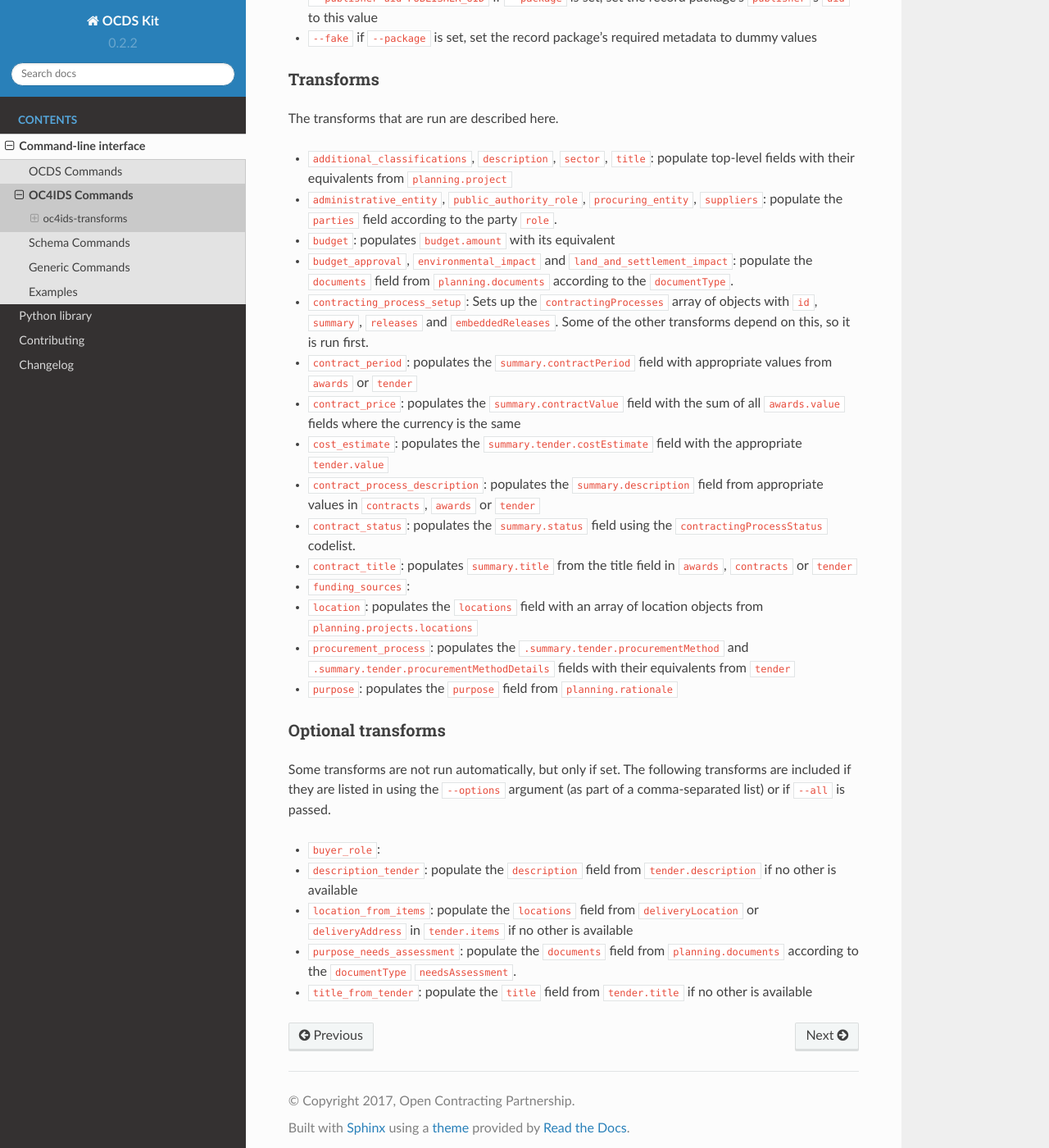
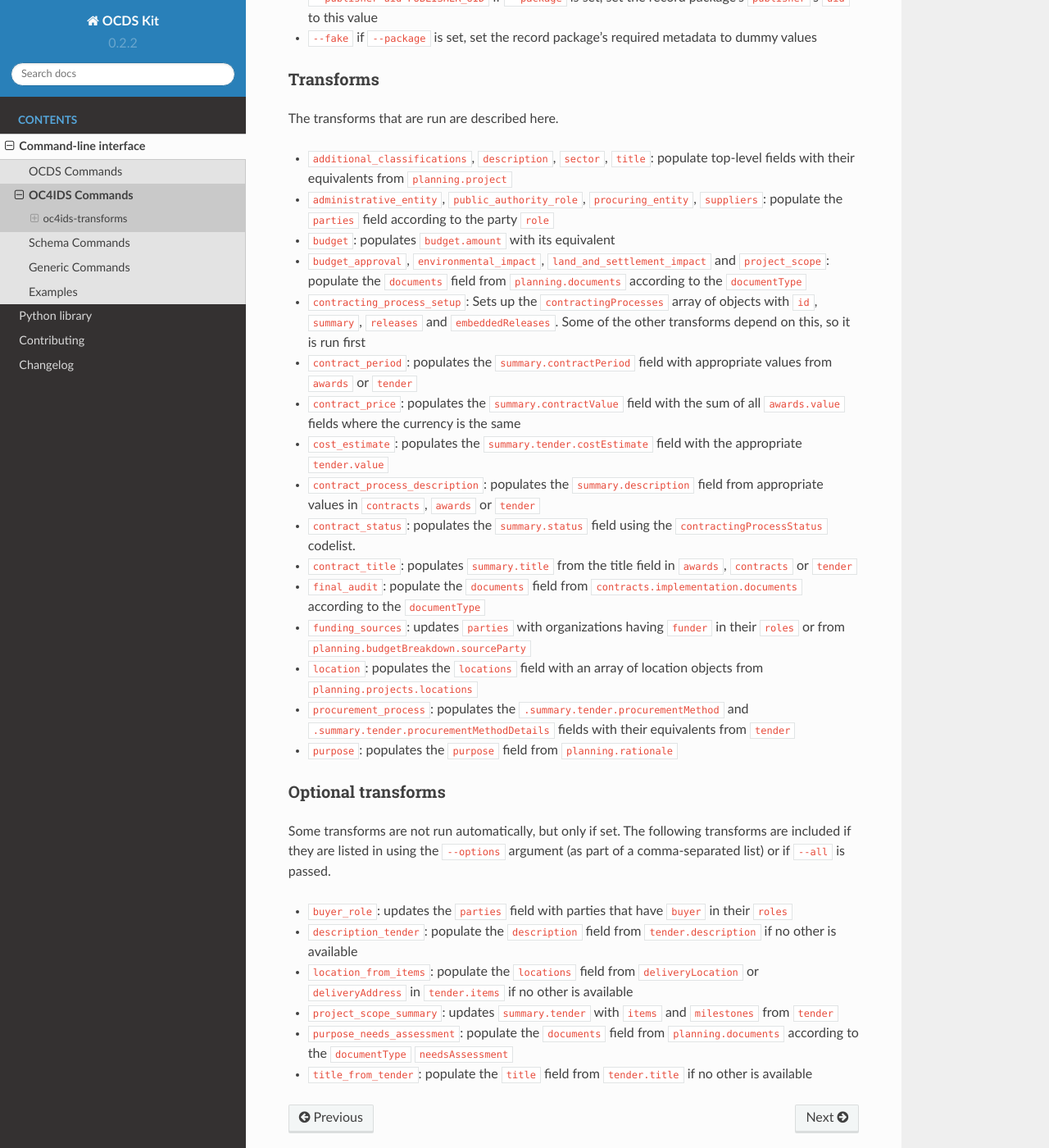
Before and after one commit to open-contracting/ocdskit, a Sphinx documentation site: the page built from docs/cli/oc4ids.rst, in a window 1280 px wide and 1400 px high, scrolled down 842 px. Shown: the whole window at 82% size. Built offline with Sphinx 7.4.7 and the Read the Docs theme 2.0.0, drawn with Linux system fonts in a browser that asks for light colours.

Commit message:
Add the rest of the transforms to docs

```diff
--- a/docs/cli/oc4ids.rst
+++ b/docs/cli/oc4ids.rst
@@ -33,17 +33,18 @@ Transforms
 The transforms that are run are described here.
 
 * ``additional_classifications``, ``description``, ``sector``, ``title``: populate top-level fields with their equivalents from ``planning.project``
-* ``administrative_entity``, ``public_authority_role``, ``procuring_entity``, ``suppliers``: populate the ``parties`` field according to the party ``role``.
+* ``administrative_entity``, ``public_authority_role``, ``procuring_entity``, ``suppliers``: populate the ``parties`` field according to the party ``role``
 * ``budget``: populates ``budget.amount`` with its equivalent
-* ``budget_approval``, ``environmental_impact`` and ``land_and_settlement_impact``: populate the ``documents`` field from ``planning.documents`` according to the ``documentType``.
-* ``contracting_process_setup``: Sets up the ``contractingProcesses`` array of objects with ``id``, ``summary``, ``releases`` and ``embeddedReleases``. Some of the other transforms depend on this, so it is run first.
+* ``budget_approval``, ``environmental_impact``, ``land_and_settlement_impact`` and ``project_scope``: populate the ``documents`` field from ``planning.documents`` according to the ``documentType``
+* ``contracting_process_setup``: Sets up the ``contractingProcesses`` array of objects with ``id``, ``summary``, ``releases`` and ``embeddedReleases``. Some of the other transforms depend on this, so it is run first
 * ``contract_period``: populates the ``summary.contractPeriod`` field with appropriate values from ``awards`` or ``tender``
 * ``contract_price``: populates the ``summary.contractValue`` field with the sum of all ``awards.value`` fields where the currency is the same
 * ``cost_estimate``: populates the ``summary.tender.costEstimate`` field with the appropriate ``tender.value``
 * ``contract_process_description``: populates the ``summary.description`` field from appropriate values in ``contracts``, ``awards`` or ``tender``
 * ``contract_status``: populates the ``summary.status`` field using the ``contractingProcessStatus`` codelist.
 * ``contract_title``: populates ``summary.title`` from the title field in ``awards``, ``contracts`` or ``tender``
-* ``funding_sources``:
+* ``final_audit``: populate the ``documents`` field from ``contracts.implementation.documents`` according to the ``documentType``
+* ``funding_sources``: updates ``parties`` with organizations having ``funder`` in their ``roles`` or from ``planning.budgetBreakdown.sourceParty``
 * ``location``: populates the ``locations`` field with an array of location objects from ``planning.projects.locations``
 * ``procurement_process``: populates the ``.summary.tender.procurementMethod`` and ``.summary.tender.procurementMethodDetails`` fields with their equivalents from ``tender``
 * ``purpose``: populates the ``purpose`` field from ``planning.rationale``
@@ -53,8 +54,9 @@ Optional transforms
 
 Some transforms are not run automatically, but only if set. The following transforms are included if they are listed in using the ``--options`` argument (as part of a comma-separated list) or if ``--all`` is passed.
 
-* ``buyer_role``:
+* ``buyer_role``: updates the ``parties`` field with parties that have ``buyer`` in their ``roles``
 * ``description_tender``: populate the ``description`` field from ``tender.description`` if no other is available
 * ``location_from_items``: populate the ``locations`` field from ``deliveryLocation`` or ``deliveryAddress`` in ``tender.items`` if no other is available
-* ``purpose_needs_assessment``: populate the ``documents`` field from ``planning.documents`` according to the ``documentType`` ``needsAssessment``.
+* ``project_scope_summary``: updates ``summary.tender`` with ``items`` and ``milestones`` from ``tender``
+* ``purpose_needs_assessment``: populate the ``documents`` field from ``planning.documents`` according to the ``documentType`` ``needsAssessment``
 * ``title_from_tender``: populate the ``title`` field from ``tender.title`` if no other is available
```
Also changed, not shown: 1 other file.
